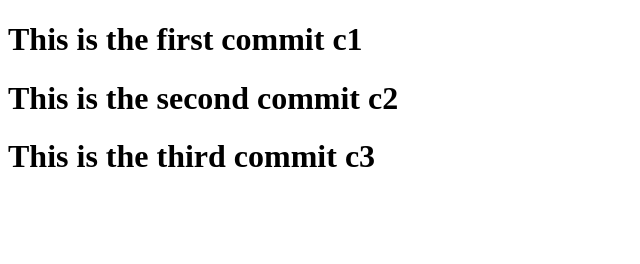
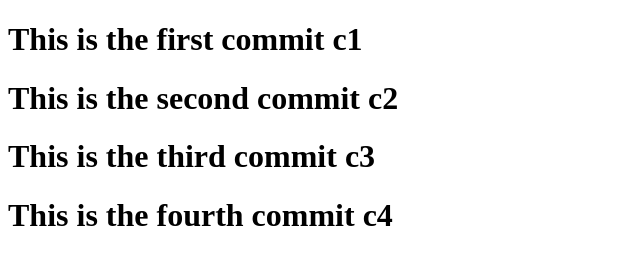
Before and after one commit to blaucomfuig/git_prueba, a plain HTML site: page index.html in a window 1280 px wide. Shown: the whole page, without its empty margins (0-640 px from the left). Drawn offline with Linux system fonts and the light colour scheme.

Commit message:
this is the fourth commit c4

```diff
--- a/index.html
+++ b/index.html
@@ -10,5 +10,6 @@
     <h1>This is the first commit c1</h1>
     <h1>This is the second commit c2</h1>
     <h1>This is the third commit c3</h1>
+    <h1>This is the fourth commit c4</h1>
 </body>
 </html>
```
